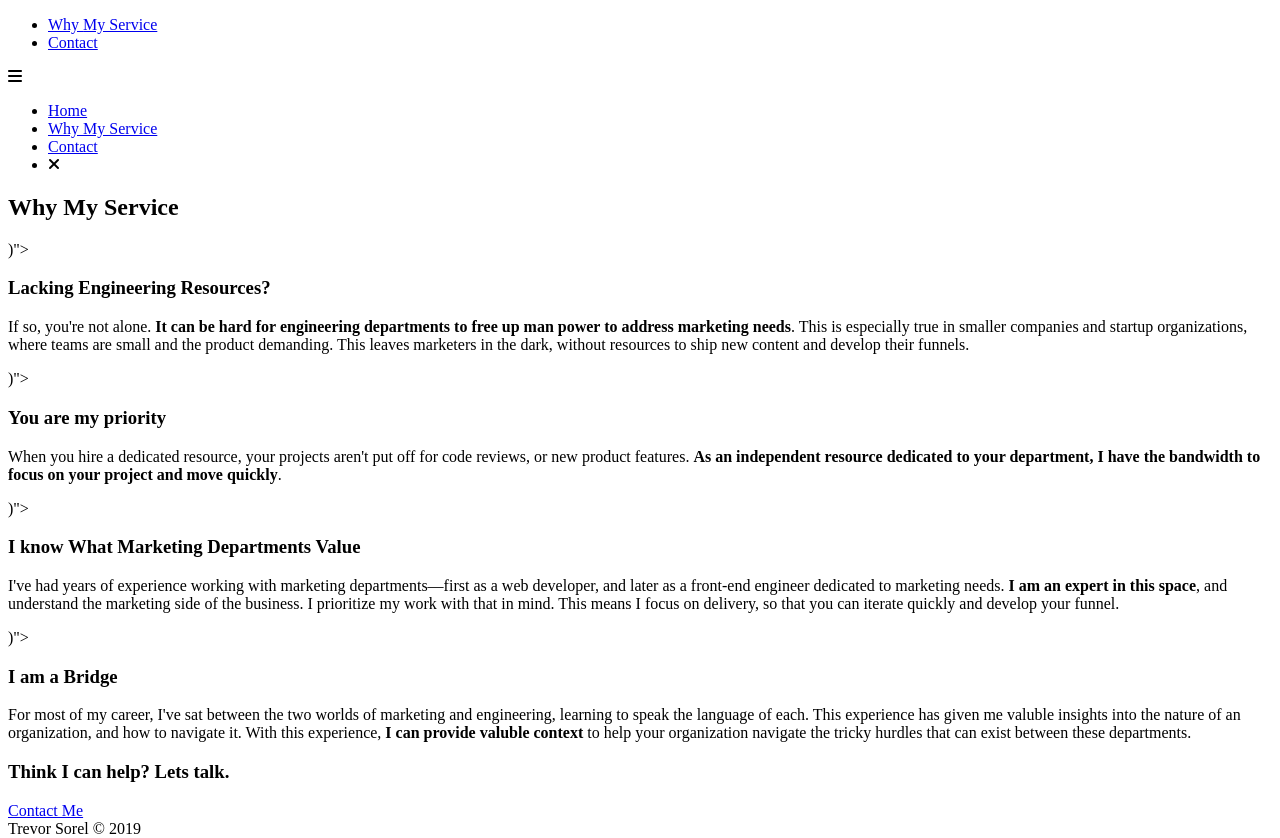
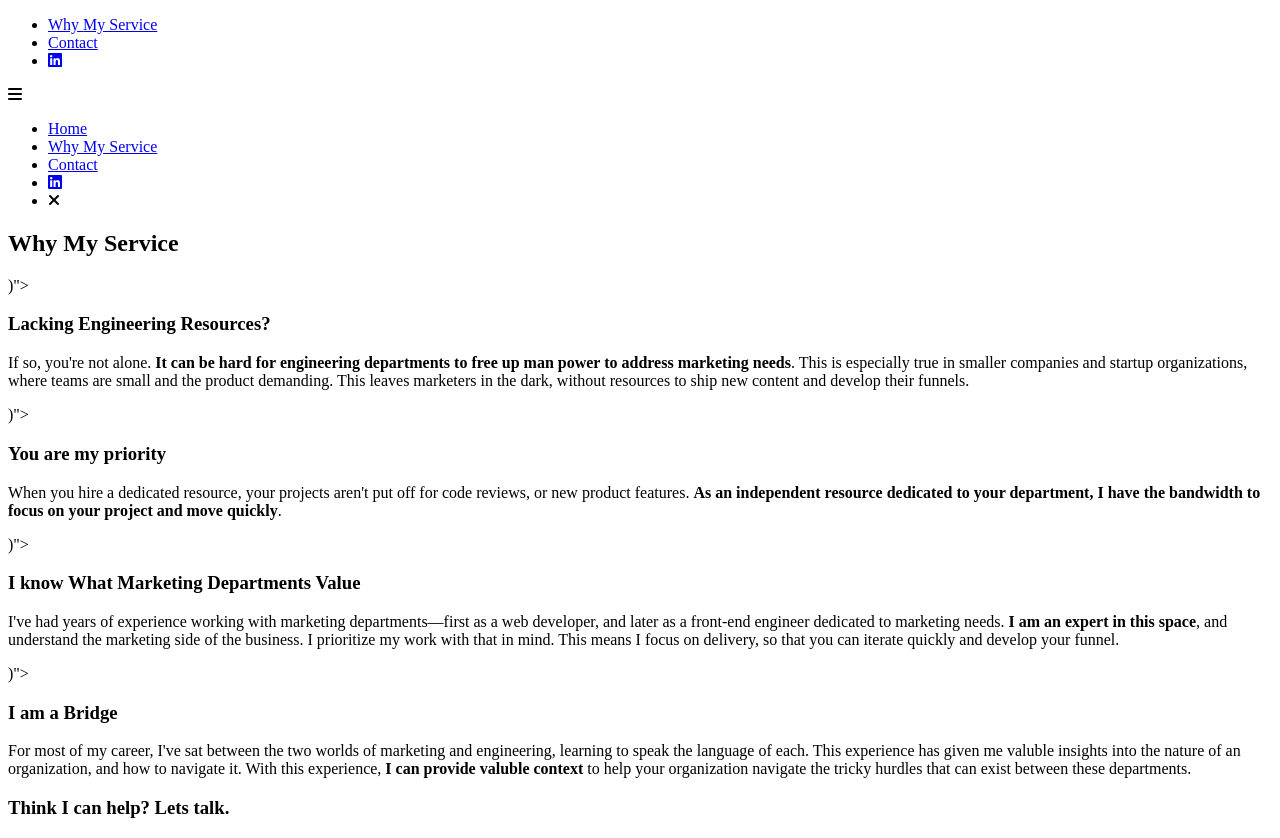
Before and after one commit to twilliamsorel/ts-consulting, a Jekyll site: the page built from src/why.html, in a window 1280 px wide. Shown: the part 309-1147 px from the top of the page. Built offline with Jekyll 4.4.1, drawn with Linux system fonts in a browser that asks for light colours; nearby versions of some CDN libraries; some web fonts are replaced; grey boxes are pictures that could not be loaded.

Commit message:
adding linkedin link

```diff
--- a/src/_assets/css/_nav.scss
+++ b/src/_assets/css/_nav.scss
@@ -28,6 +28,10 @@
 			margin: 0 $spacing-2;
 			animation: forward;
 			transition: 200ms font-size;
+
+			&.icon {
+				font-size: 22px;
+			}
 
 			.line {
 				width: 0%;
--- a/src/_includes/mobile-nav.html
+++ b/src/_includes/mobile-nav.html
@@ -3,6 +3,12 @@
 		<li><a href="/">Home</a></li>
 		<li><a href="/why">Why My Service</a></li>
 		<li><a href="contact">Contact</a></li>
+		<li class="icon">
+			<a href="https://www.linkedin.com/in/trevorsorel/" target="_blank">
+				<i class="fab fa-linkedin"></i>
+			</a>
+			<div class="line"></div>
+		</li>
 		<li><i class="fas fa-times" data-close-nav></i></li>
 	</ul>
 </nav>
--- a/src/_includes/nav.html
+++ b/src/_includes/nav.html
@@ -9,6 +9,12 @@
 							<li><a href="/why">Why <span class="d-md-none d-lg-inline">My Service</span></a><div class="line"></div></li>
 							<!-- <li><a href="#">Case Studies</a><div class="line"></div></li> /-->
 							<li><a href="/contact">Contact</a><div class="line"></div></li>
+							<li class="icon">
+								<a href="https://www.linkedin.com/in/trevorsorel/" target="_blank">
+									<i class="fab fa-linkedin"></i>
+								</a>
+								<div class="line"></div>
+							</li>
 						</ul>
 						<div class="mobile-nav-toggle" data-nav-toggle>
 							<i class="fas fa-bars"></i>
```
